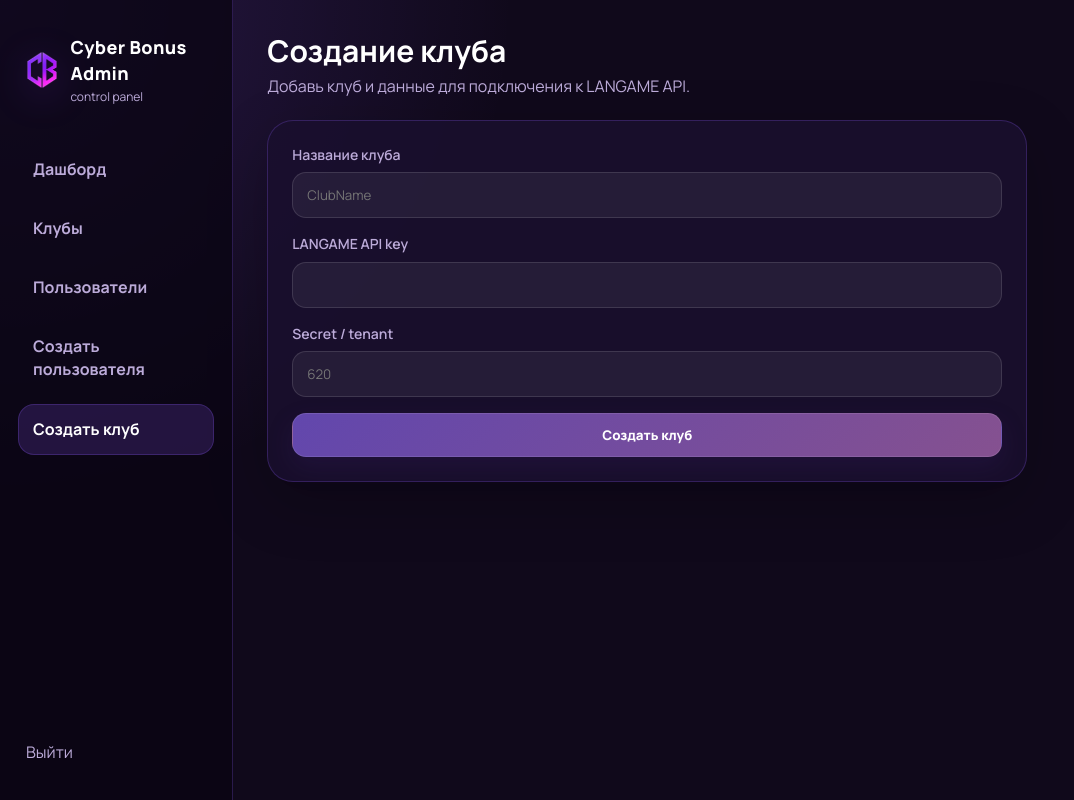
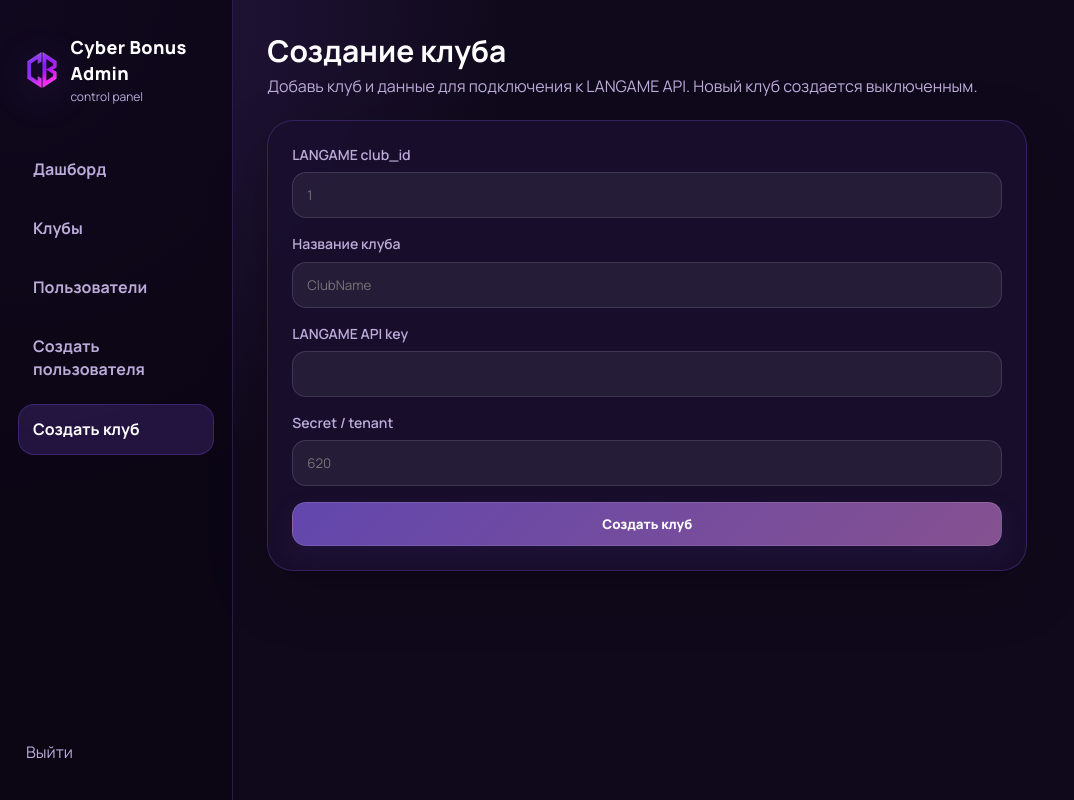
Before and after one commit to stigmaates/CM_V2, a Flask app: page /admin/clubs/create in a window 1280 px wide. Shown: the whole page, without its empty margins (0-1074 px from the left). Run offline with Flask 3, Linux system fonts and the light colour scheme; the visitor is signed in with stand-in values (Sample User, id 1).

Commit message:
Harden admin club creation

```diff
--- a/app/routes/admin/clubs.py
+++ b/app/routes/admin/clubs.py
@@ -1,32 +1,81 @@
-from flask import redirect, render_template, request
+from flask import flash, redirect, render_template, request, url_for
 
 from app.core import get_db_connection
 from app.routes.admin import admin_bp
 from app.routes.common.auth import admin_required
 
 
+def _column_exists(cursor, table_name: str, column_name: str) -> bool:
+    cursor.execute(
+        """
+        SELECT COUNT(*) AS cnt
+        FROM information_schema.COLUMNS
+        WHERE TABLE_SCHEMA = DATABASE()
+          AND TABLE_NAME = %s
+          AND COLUMN_NAME = %s
+        """,
+        (table_name, column_name),
+    )
+    row = cursor.fetchone()
+    return bool(row and row.get("cnt"))
+
+
+def _parse_club_id(raw_value: str):
+    try:
+        club_id = int(raw_value)
+    except (TypeError, ValueError):
+        return None
+    return club_id if club_id > 0 else None
+
+
+def _insert_admin_club(cursor, club_id: int, name: str, api_key: str, secret: str) -> None:
+    cursor.execute("SELECT club_id FROM clubs WHERE club_id = %s LIMIT 1", (club_id,))
+    if cursor.fetchone():
+        raise ValueError("Клуб с таким club_id уже существует")
+
+    if _column_exists(cursor, "clubs", "service_enabled"):
+        cursor.execute(
+            """
+            INSERT INTO clubs (club_id, name, lg_api_key, secret, owner_id, service_enabled)
+            VALUES (%s, %s, %s, %s, NULL, 0)
+            """,
+            (club_id, name, api_key, secret),
+        )
+        return
+
+    cursor.execute(
+        """
+        INSERT INTO clubs (club_id, name, lg_api_key, secret, owner_id)
+        VALUES (%s, %s, %s, %s, NULL)
+        """,
+        (club_id, name, api_key, secret),
+    )
+
+
 @admin_bp.route("/clubs/create", methods=["GET", "POST"])
 @admin_required
 def create_club():
     if request.method == "POST":
-        name = request.form.get("name")
-        api_key = request.form.get("api_key")
-        secret = request.form.get("secret")
+        club_id = _parse_club_id((request.form.get("club_id") or "").strip())
+        name = (request.form.get("name") or "").strip()
+        api_key = (request.form.get("api_key") or "").strip()
+        secret = (request.form.get("secret") or "").strip()
 
-        if not name or not api_key or not secret:
-            return "Заполни все поля", 400
+        if not club_id or not name or not api_key or not secret:
+            flash("Заполни club_id, название, API key и secret", "error")
+            return redirect(url_for("admin.create_club"))
 
         with get_db_connection() as db:
             cur = db.cursor()
-            cur.execute(
-                """
-                INSERT INTO clubs (name, lg_api_key, secret, owner_id)
-                VALUES (%s, %s, %s, NULL)
-                """,
-                (name, api_key, secret),
-            )
-            db.commit()
+            try:
+                _insert_admin_club(cur, club_id, name, api_key, secret)
+                db.commit()
+            except ValueError as exc:
+                db.rollback()
+                flash(str(exc), "error")
+                return redirect(url_for("admin.create_club"))
 
+        flash("Клуб создан выключенным. Включи обслуживание после проверки API и настроек.", "success")
         return redirect("/admin/clubs")
 
     return render_template("admin/create_club.html")
--- a/app/templates/admin/create_club.html
+++ b/app/templates/admin/create_club.html
@@ -5,12 +5,17 @@
 <section class="admin-page-head">
     <div>
         <h1>Создание клуба</h1>
-        <p>Добавь клуб и данные для подключения к LANGAME API.</p>
+        <p>Добавь клуб и данные для подключения к LANGAME API. Новый клуб создается выключенным.</p>
     </div>
 </section>
 
 <section class="admin-card admin-form-card">
     <form class="admin-form" method="POST">
+        <div>
+            <label for="club_id">LANGAME club_id</label>
+            <input type="number" id="club_id" name="club_id" min="1" placeholder="1" required>
+        </div>
+
         <div>
             <label for="name">Название клуба</label>
             <input type="text" id="name" name="name" placeholder="ClubName" required>
```
Also changed, not shown: tests/test_admin_club_create.py (added, +54 -0 lines).
